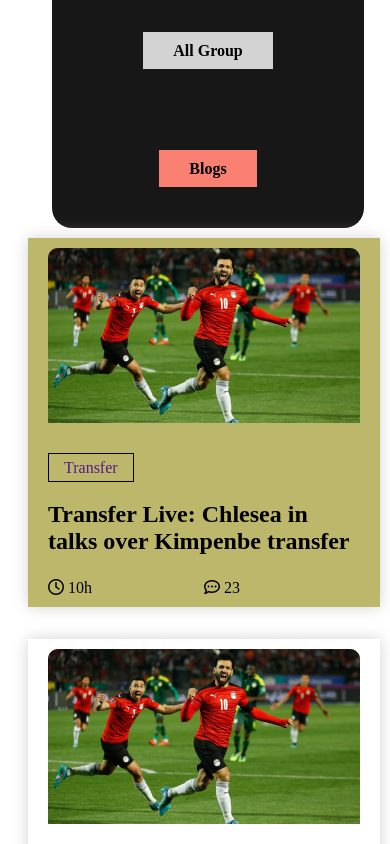
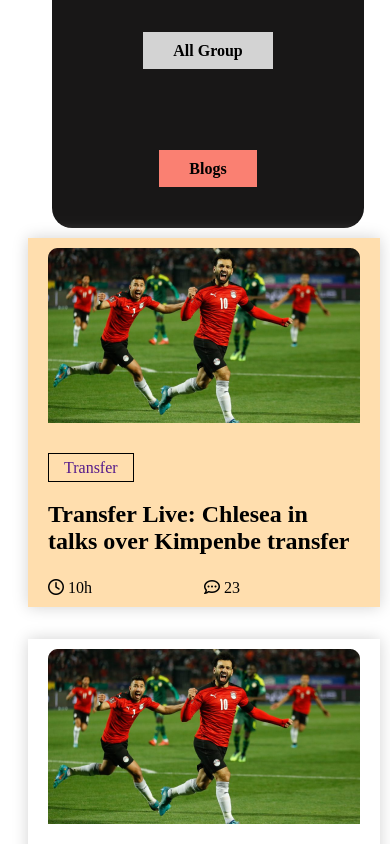
Before and after one commit to Rashidul407/WORLD-CUP-2022, a plain HTML site: page index.html in a window 390 px wide. In both pictures the pointer is over the element 204 px from the left and 1626 px from the top of the page. Shown: the part 1204-2048 px from the top of the page. Drawn offline with Linux system fonts and the light colour scheme; a web font is replaced by a local one.

Commit message:
responsive done

```diff
--- a/styles/style.css
+++ b/styles/style.css
@@ -154,7 +154,8 @@ main{
 }
 
 .blog:hover{
-    background-color: darkkhaki;
+    background-color: navajowhite;
+    transition: all 3.5s;
 }
 .blog img{
 
```
